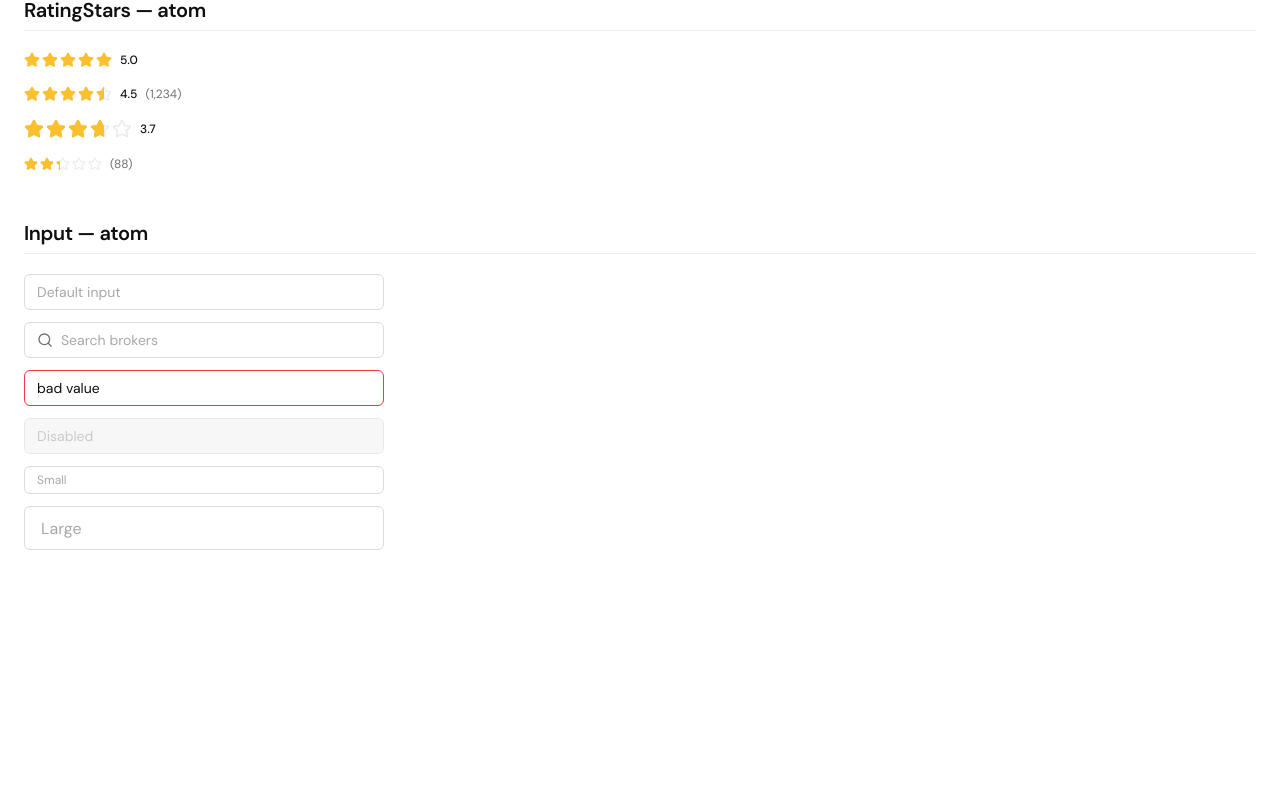
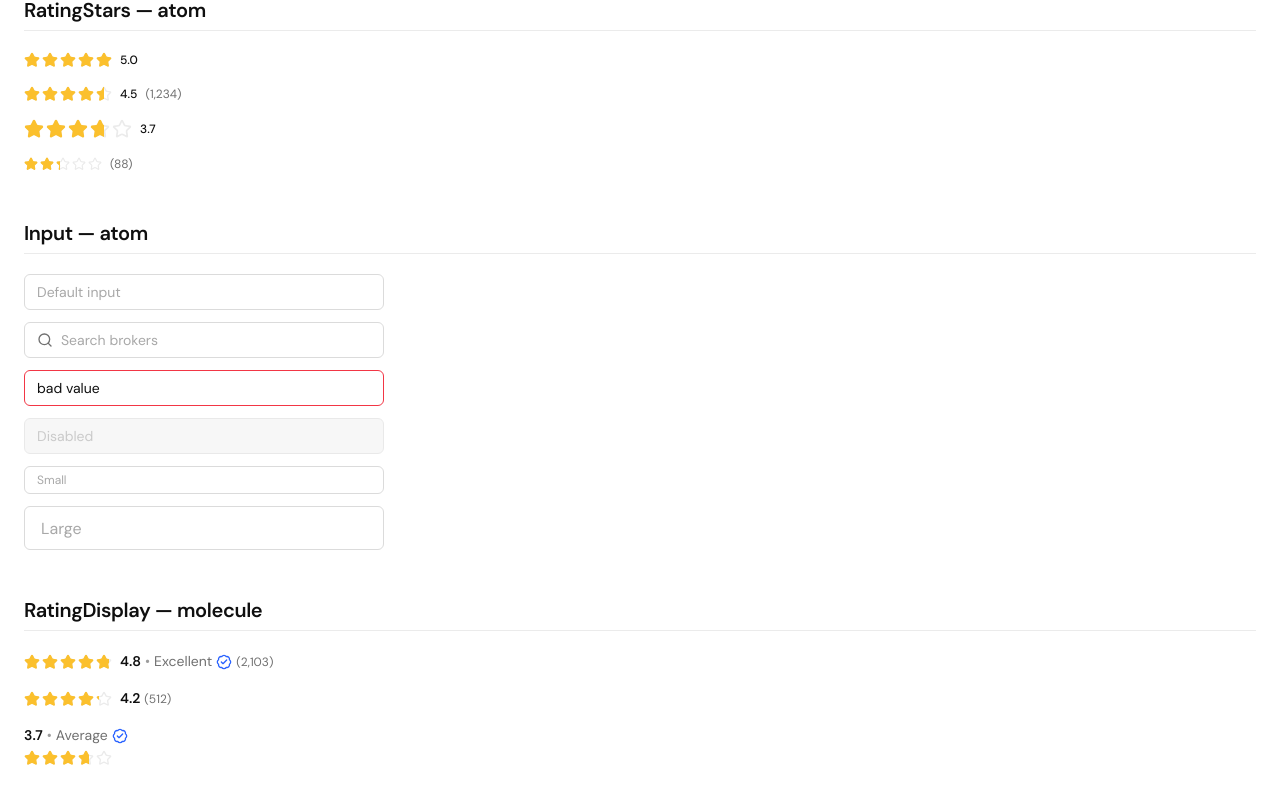
Before and after one commit to ryan-azendo/trading-view-replica, a Next.js app: page /design-system in a window 1280 px wide. Shown: the part 3191-3995 px from the top of the page. Before the commit the page ends 3821 px from the top, so only its background shows below. Built offline with nearby package versions, Linux system fonts and the light colour scheme.

Commit message:
add: rating display molecule

```diff
--- a/src/app/design-system/page.tsx
+++ b/src/app/design-system/page.tsx
@@ -5,6 +5,7 @@ import { Badge } from "@/components/atoms/Badge";
 import { Icon } from "@/components/atoms/Icon";
 import { RatingStars } from "@/components/atoms/RatingStars";
 import { Input } from "@/components/atoms/Input";
+import { RatingDisplay } from "@/components/molecules/RatingDisplay";
 import styles from "./page.module.css";
 
 const SEMANTIC_COLORS = [
@@ -265,6 +266,14 @@ export default function FoundationPage() {
             <Input inputSize="lg" placeholder="Large" />
           </div>
         </Section>
+
+        <Section title="RatingDisplay — molecule">
+          <div className={styles.ratingList}>
+            <RatingDisplay value={4.8} showLabel verified reviewCount={2103} />
+            <RatingDisplay value={4.2} reviewCount={512} />
+            <RatingDisplay value={3.7} layout="stacked" showLabel verified />
+          </div>
+        </Section>
       </div>
     </main>
   );
--- /dev/null
+++ b/src/components/molecules/RatingDisplay.module.css
@@ -0,0 +1,50 @@
+/* ============================================================
+   RATING DISPLAY (molecule)
+   RatingStars + value/label/verified/count text.
+   ============================================================ */
+
+.root {
+  display: inline-flex;
+}
+
+.inline {
+  flex-direction: row;
+  align-items: center;
+  gap: var(--space-2);
+}
+
+.stacked {
+  flex-direction: column;
+  align-items: flex-start;
+  gap: var(--space-1);
+}
+
+.meta {
+  display: inline-flex;
+  align-items: center;
+  gap: var(--space-1);
+}
+
+.value {
+  font-size: var(--text-base);
+  font-weight: var(--font-semibold);
+  color: var(--color-text-primary);
+}
+
+.dot {
+  color: var(--color-text-tertiary);
+}
+
+.label {
+  font-size: var(--text-base);
+  color: var(--color-text-secondary);
+}
+
+.verified {
+  color: var(--color-brand);
+}
+
+.count {
+  font-size: var(--text-sm);
+  color: var(--rating-text);
+}
--- /dev/null
+++ b/src/components/molecules/RatingDisplay.tsx
@@ -0,0 +1,88 @@
+import type { HTMLAttributes } from "react";
+import { BadgeCheck } from "lucide-react";
+import { RatingStars, type RatingSize } from "@/components/atoms/RatingStars";
+import { Icon } from "@/components/atoms/Icon";
+import styles from "./RatingDisplay.module.css";
+
+export type RatingLayout = "inline" | "stacked";
+
+/** Word rating from a numeric value. 3.7 → "Average" (matches the reference). */
+function ratingLabel(value: number): string {
+  if (value >= 4.5) return "Excellent";
+  if (value >= 4) return "Great";
+  if (value >= 3) return "Average";
+  if (value >= 2) return "Poor";
+  return "Bad";
+}
+
+export interface RatingDisplayProps extends HTMLAttributes<HTMLDivElement> {
+  value: number;
+  max?: number;
+  size?: RatingSize;
+  /** `inline` = stars then meta; `stacked` = meta above stars. */
+  layout?: RatingLayout;
+  /** Numeric value, e.g. "3.7". */
+  showValue?: boolean;
+  /** Word rating, e.g. "Average". */
+  showLabel?: boolean;
+  /** Verified check icon. */
+  verified?: boolean;
+  /** Review count, e.g. (1,234). */
+  reviewCount?: number;
+}
+
+/**
+ * RatingDisplay — molecule. RatingStars + numeric value + optional word label,
+ * verified mark and review count. Owns the value/label text (RatingStars renders
+ * only the stars) so layout can be controlled.
+ */
+export function RatingDisplay({
+  value,
+  max = 5,
+  size = "md",
+  layout = "inline",
+  showValue = true,
+  showLabel = false,
+  verified = false,
+  reviewCount,
+  className,
+  ...rest
+}: RatingDisplayProps) {
+  const meta = (
+    <span className={styles.meta}>
+      {showValue && <span className={styles.value}>{value.toFixed(1)}</span>}
+      {showLabel && (
+        <>
+          <span className={styles.dot} aria-hidden="true">
+            •
+          </span>
+          <span className={styles.label}>{ratingLabel(value)}</span>
+        </>
+      )}
+      {verified && (
+        <Icon
+          icon={BadgeCheck}
+          size="sm"
+          className={styles.verified}
+          label="Verified"
+        />
+      )}
+      {typeof reviewCount === "number" && (
+        <span className={styles.count}>({reviewCount.toLocaleString()})</span>
+      )}
+    </span>
+  );
+
+  return (
+    <div
+      className={[styles.root, styles[layout], className]
+        .filter(Boolean)
+        .join(" ")}
+      {...rest}
+    >
+      {layout === "stacked" && meta}
+      <RatingStars value={value} max={max} size={size} />
+      {layout === "inline" && meta}
+    </div>
+  );
+}
```
Also changed, not shown: 1 other file (tests, documents, lock files or other folders).
